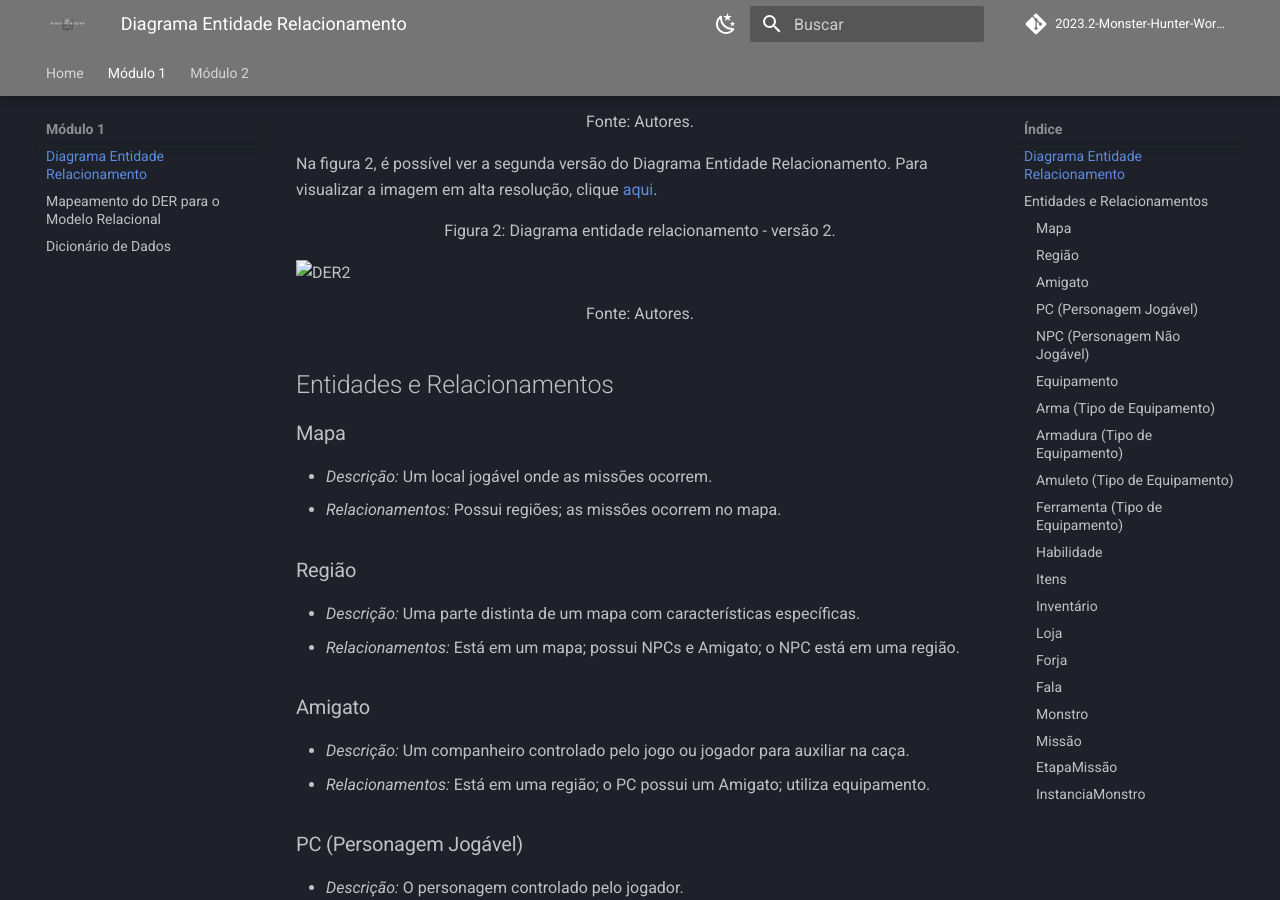
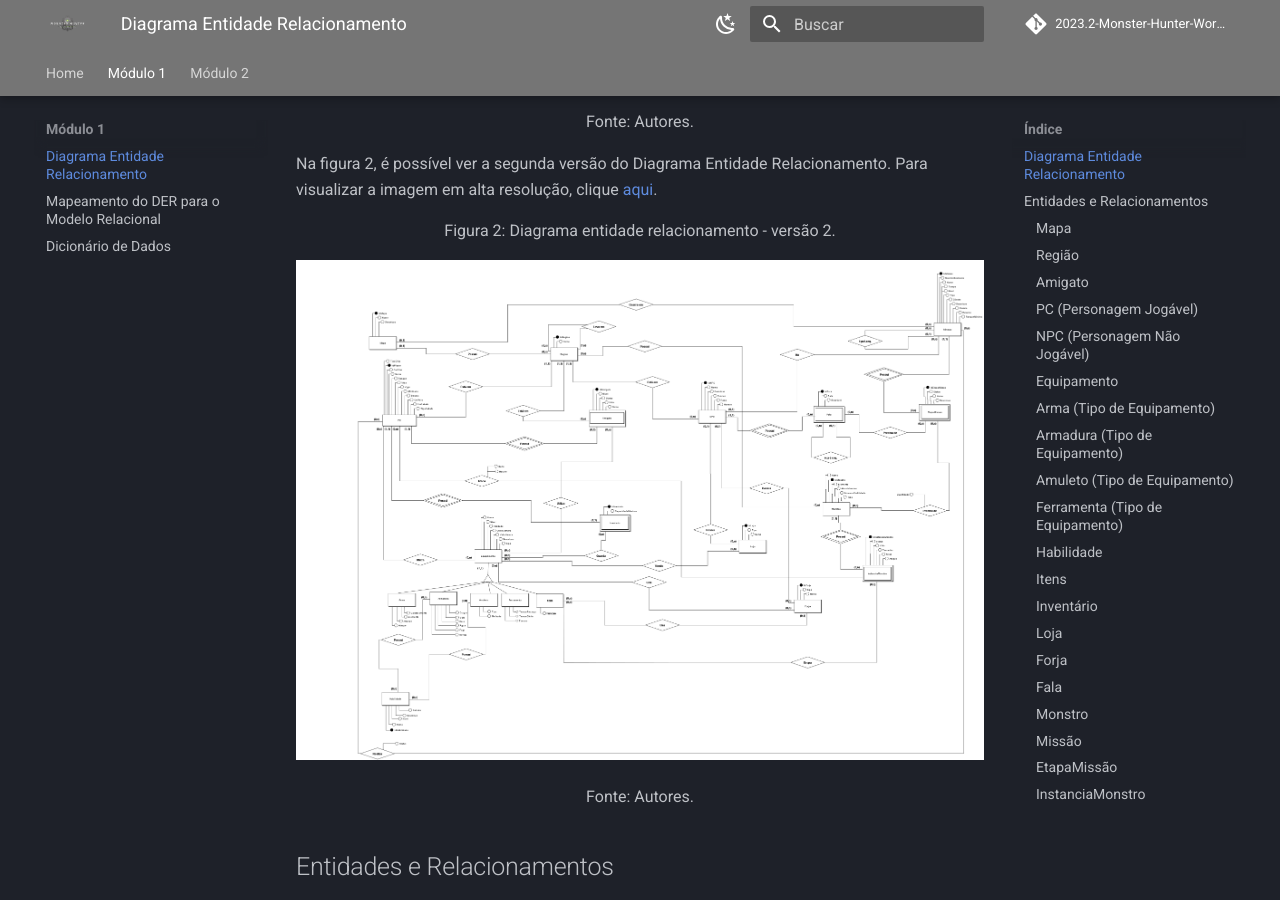
Before and after one commit to SBD1/2023.2-Monster-Hunter-World, an MkDocs documentation site: the page built from docs/modulo 1/diagrama-entidade-relacionamento.md, in a window 1280 px wide and 900 px high, scrolled down 986 px. Built offline with MkDocs 1.6.1 and Material for MkDocs 9.7.7, drawn with Linux system fonts in a browser that asks for light colours; comment, search, counter and statistics services are not loaded.

Commit message:
Update diagrama-entidade-relacionamento.md

```diff
--- a/docs/modulo 1/diagrama-entidade-relacionamento.md
+++ b/docs/modulo 1/diagrama-entidade-relacionamento.md
@@ -11,11 +11,11 @@ Na figura 1, é possível ver a primeira versão do Diagrama Entidade Relacionam
 
 <font size="3"><p style="text-align: center">Fonte: Autores.</p></font>
 
-Na figura 2, é possível ver a segunda versão do Diagrama Entidade Relacionamento. Para visualizar a imagem em alta resolução, clique [aqui](https://raw.githubusercontent.com/SBD1/2023.2-Monster-Hunter-World/main/docs/imagens/DER2.png).
+Na figura 2, é possível ver a segunda versão do Diagrama Entidade Relacionamento. Para visualizar a imagem em alta resolução, clique [aqui](https://raw.githubusercontent.com/SBD1/2023.2-Monster-Hunter-World/main/docs/imagens/DER_MonsterHunter_V2.png).
 
 <font size="3"><p style="text-align: center">Figura 2: Diagrama entidade relacionamento - versão 2.</p></font>
 
-![DER2]()
+![DER2](https://github.com/SBD1/2023.2-Monster-Hunter-World/blob/main/docs/imagens/DER_MonsterHunter_V2.png?raw=true)
 
 <font size="3"><p style="text-align: center">Fonte: Autores.</p></font>
 ## Entidades e Relacionamentos
```
